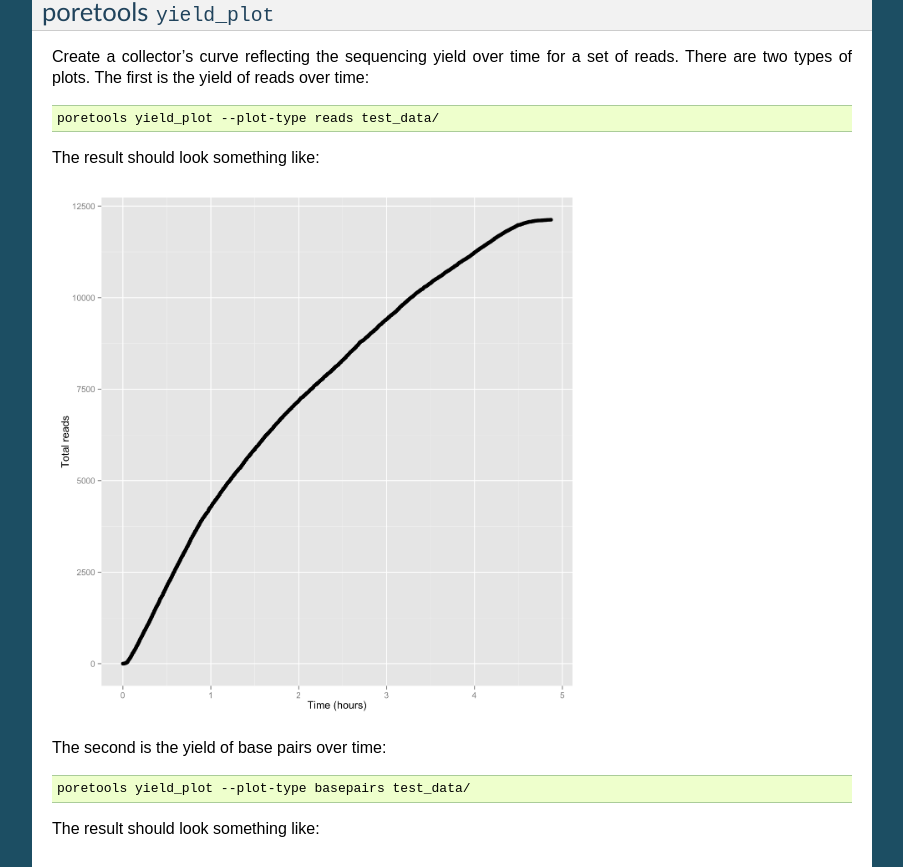
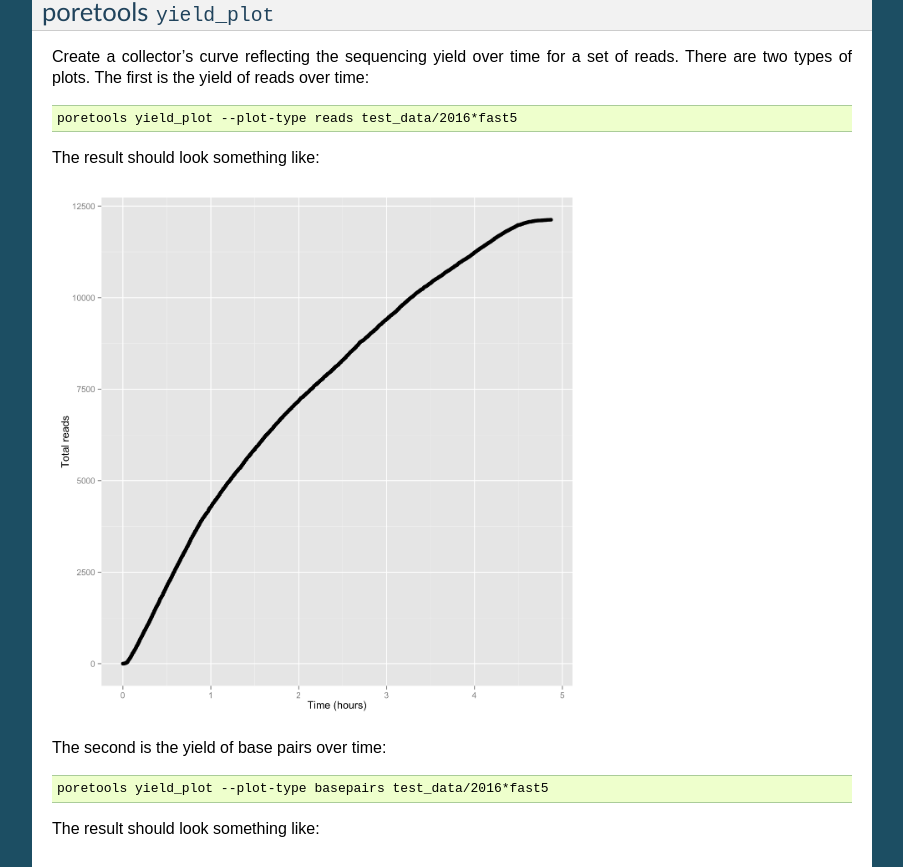
Before and after one commit to arq5x/poretools, a Sphinx documentation site: the page built from docs/content/examples.rst, in a window 1280 px wide and 1400 px high, scrolled down 1264 px. Shown: the part 149-1016 px from the top of the window, without its empty margins (198-1101 px from the left). Built offline with Sphinx 7.4.7, drawn with Linux system fonts in a browser that asks for light colours; formulas are drawn with MathJax 3.

Commit message:
Update yield_plot example to work with test_data

```diff
--- a/docs/content/examples.rst
+++ b/docs/content/examples.rst
@@ -97,7 +97,7 @@ Create a collector's curve reflecting the sequencing yield over time for a set o
 
 .. code-block:: bash
 
-    poretools yield_plot --plot-type reads test_data/
+    poretools yield_plot --plot-type reads test_data/2016*fast5
 
 The result should look something like:\
 
@@ -108,7 +108,7 @@ The second is the yield of base pairs over time:
 
 .. code-block:: bash
 
-    poretools yield_plot --plot-type basepairs test_data/
+    poretools yield_plot --plot-type basepairs test_data/2016*fast5
 
 The result should look something like:
 
```
